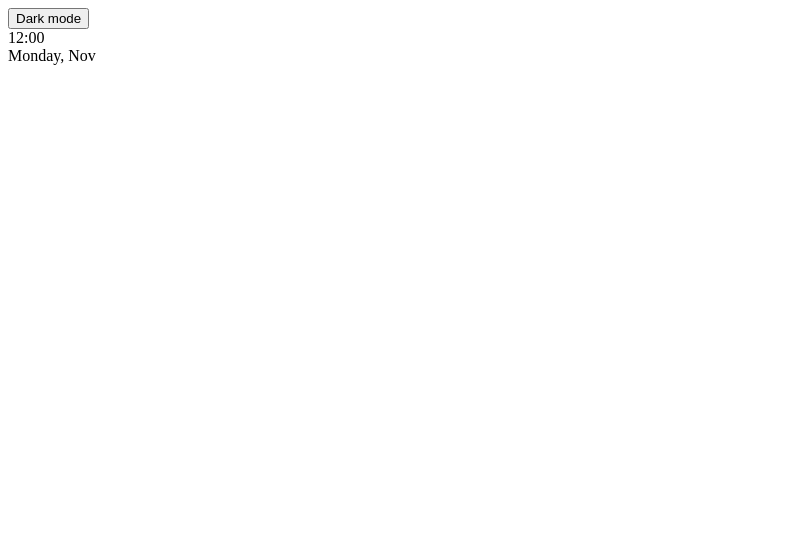
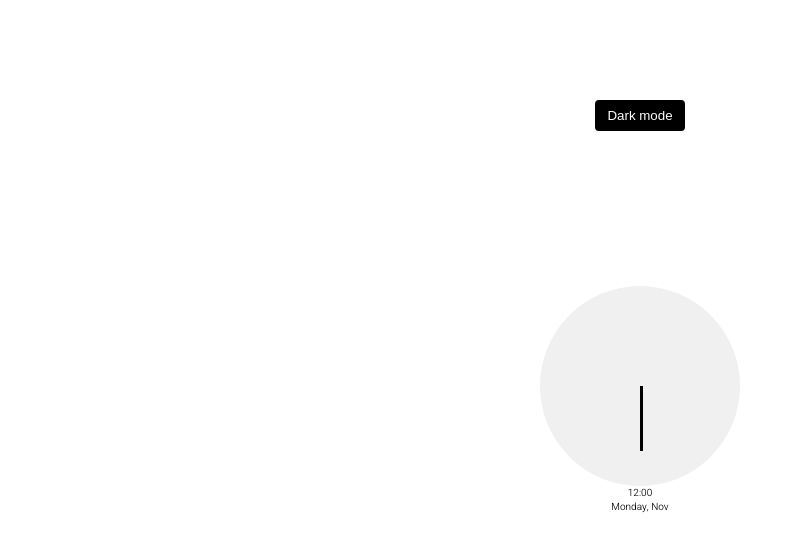
Before and after one commit to daudi13/themeClock.js, a plain HTML site: page index.html in a window 1280 px wide. Shown: the whole page, without its empty margins (0-795 px from the left). Drawn offline with Linux system fonts and the light colour scheme.

Commit message:
commit previous

```diff
--- a/index.html
+++ b/index.html
@@ -5,6 +5,7 @@
     <meta http-equiv="X-UA-Compatible" content="IE=edge">
     <meta name="viewport" content="width=device-width, initial-scale=1.0">
     <title>themeClock</title>
+    <link rel="stylesheet" href="dist/css/main.css">
 </head>
 <body>
     <button class="toggle">Dark mode</button>
--- /dev/null
+++ b/sass/_clock.scss
@@ -0,0 +1,28 @@
+.clock-box {
+    display: flex;
+    flex-direction: column;
+    justify-content: space-between;
+    align-items: center;
+
+    .clock {
+        position: relative;
+        width: 200px;
+        height: 200px;
+        background-color: #f0f0f0;
+        border-radius: 50%;
+
+        .needle {
+            background-color: $primary-color;
+            position: absolute;
+            top: 50%;
+            left: 50%;
+            height: 65px;
+            width: 3px;
+            transform-origin: bottom center;
+
+            .hour {
+                transform: translate(-50%, -100%) rotate((30deg));
+            }
+        }
+    }
+}
--- /dev/null
+++ b/sass/_default.scss
@@ -0,0 +1,42 @@
+@import url('https://fonts.googleapis.com/css?family=Heebo:wght@300;700&display=swap');
+
+* {
+    padding: 0;
+    margin: 0;
+    box-sizing: inherit;
+}
+
+html {
+    font-size: 62.5%;
+    box-sizing: border-box;
+    transition: all 0.5s ease-in;
+
+    &.dark {
+        background-color: #111;
+        color: $primary-color;
+    }
+}
+
+body {
+    display: flex;
+    align-items: center;
+    justify-content: center;
+    overflow: hidden;
+    height: 100vh;
+    font-family: 'Heebo', sans-serif;
+}
+
+.toggle {
+    cursor: pointer;
+    background-color: $primary-color;
+    color: $secondary-color;
+    border: none;
+    border-radius: 4px;
+    padding: 8px 12px;
+    position: absolute;
+    top: 100px;
+
+    &:focus {
+        outline: none;
+    }
+}
--- /dev/null
+++ b/sass/_variables.scss
@@ -0,0 +1,9 @@
+
+
+$primary-color: #000;
+$secondary-color: #fff;
+
+html.dark {
+    $primary-color: #fff;
+    $secondary-color: #333;
+}
--- /dev/null
+++ b/sass/main.scss
@@ -0,0 +1,3 @@
+@import 'variables';
+@import 'default';
+@import 'clock';
```
Also changed, not shown: dist/css/default.css (added), dist/css/main.css (added), 2 other files.
